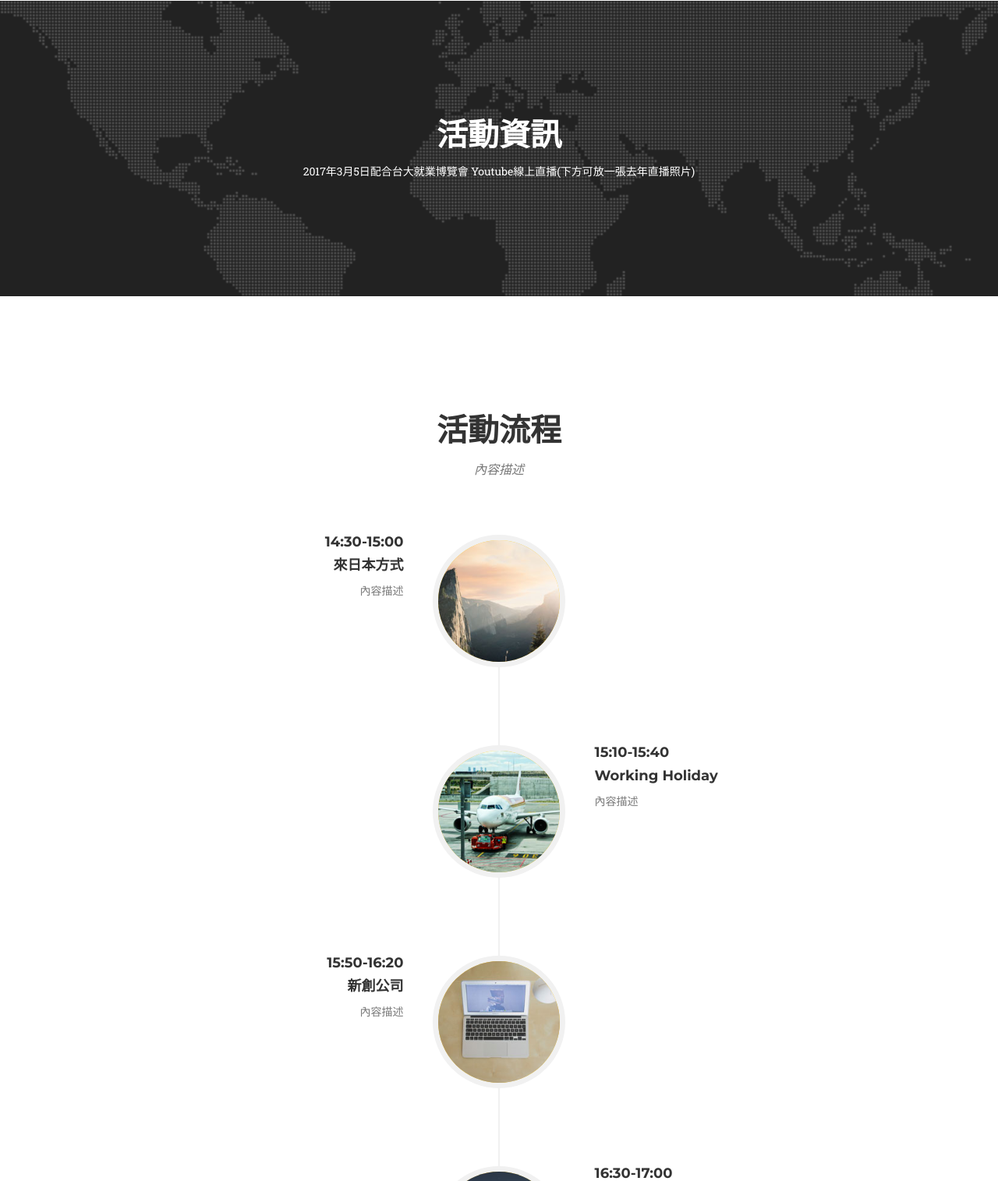
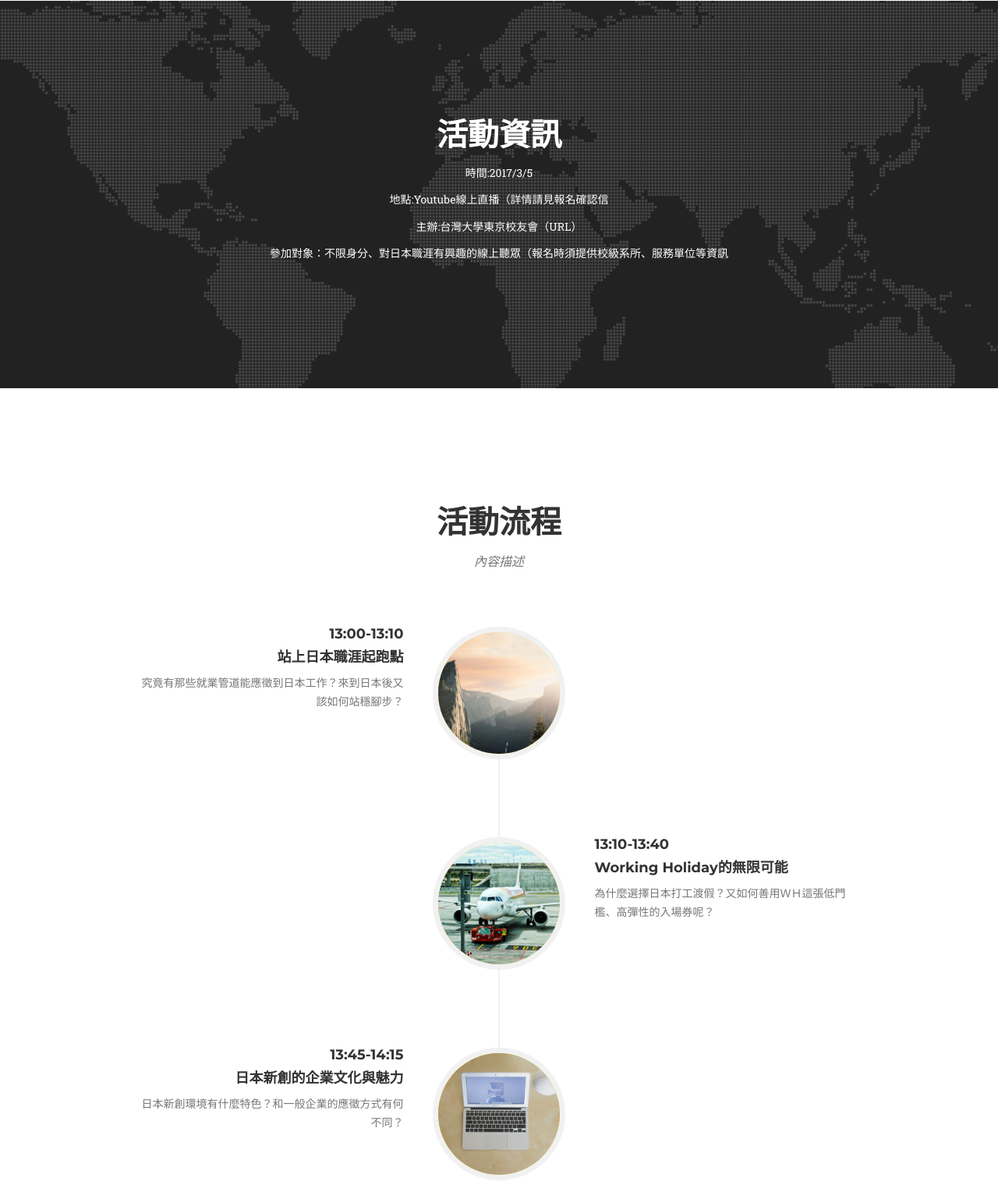
Before and after one commit to pptang/meet-ntu-career-tokyo, a plain HTML site: page index.html in a window 1280 px wide. Shown: the part 1285-2800 px from the top of the page at 78% size. Drawn offline with nearby package versions, Linux system fonts and the light colour scheme; a web font is replaced by a local one.

Commit message:
add wordings

```diff
--- a/index.html
+++ b/index.html
@@ -41,7 +41,7 @@
             <!-- Brand and toggle get grouped for better mobile display -->
             <div class="navbar-header page-scroll">
                 <button type="button" class="navbar-toggle" data-toggle="collapse" data-target="#bs-example-navbar-collapse-1">
-                    <span class="sr-only">Toggle navigation</span> Menu <i class="fa fa-bars"></i>
+                    <span class="sr-only">Toggle navigation</span> 選單 <i class="fa fa-bars"></i>
                 </button>
                 <a class="navbar-brand page-scroll" href="#page-top">Net x TokyoU</a>
             </div>
@@ -84,7 +84,7 @@
             <div class="intro-text">
 <!--                 <div class="intro-lead-in">Welcome To Our Studio!</div> -->
                 <div class="intro-heading">2017台灣大學日本職涯線上座談會</div>
-                <div class="intro-lead-in">你準備好了嗎...?</div>
+                <div class="intro-lead-in">－當海外工作成為一種趨勢－</div>
 <!--                 <a href="#services" class="page-scroll btn btn-xl">Tell Me More</a> -->
             </div>
         </div>
@@ -133,7 +133,10 @@
             <div class="row">
                 <div class="col-lg-12 text-center">
                     <h2 class="section-heading">活動資訊</h2>
-                    <div class="section-heading">2017年3月5日配合台大就業博覽會 Youtube線上直播(下方可放一張去年直播照片)</div>
+                    <p class="section-heading">時間:2017/3/5</p>
+                    <p class="section-heading">地點:Youtube線上直播（詳情請見報名確認信</p>
+                    <p class="section-heading">主辦:台灣大學東京校友會（URL）</p>
+                    <p class="section-heading">參加對象：不限身分、對日本職涯有興趣的線上聽眾（報名時須提供校級系所、服務單位等資訊</p>
                 </div>
             </div>
         </div>
@@ -157,11 +160,11 @@
                             </div>
                             <div class="timeline-panel">
                                 <div class="timeline-heading">
-                                    <h4>14:30-15:00</h4>
-                                    <h4 class="subheading">來日本方式</h4>
+                                    <h4>13:00-13:10</h4>
+                                    <h4 class="subheading">站上日本職涯起跑點</h4>
                                 </div>
                                 <div class="timeline-body">
-                                    <p class="text-muted">內容描述</p>
+                                    <p class="text-muted">究竟有那些就業管道能應徵到日本工作？來到日本後又該如何站穩腳步？</p>
                                 </div>
                             </div>
                         </li>
@@ -171,11 +174,11 @@
                             </div>
                             <div class="timeline-panel">
                                 <div class="timeline-heading">
-                                    <h4>15:10-15:40</h4>
-                                    <h4 class="subheading">Working Holiday</h4>
+                                    <h4>13:10-13:40</h4>
+                                    <h4 class="subheading">Working Holiday的無限可能</h4>
                                 </div>
                                 <div class="timeline-body">
-                                    <p class="text-muted">內容描述</p>
+                                    <p class="text-muted">為什麼選擇日本打工渡假？又如何善用ＷＨ這張低門檻、高彈性的入場券呢？</p>
                                 </div>
                             </div>
                         </li>
@@ -185,11 +188,11 @@
                             </div>
                             <div class="timeline-panel">
                                 <div class="timeline-heading">
-                                    <h4>15:50-16:20</h4>
-                                    <h4 class="subheading">新創公司</h4>
+                                    <h4>13:45-14:15</h4>
+                                    <h4 class="subheading">日本新創的企業文化與魅力</h4>
                                 </div>
                                 <div class="timeline-body">
-                                    <p class="text-muted">內容描述</p>
+                                    <p class="text-muted">日本新創環境有什麼特色？和一般企業的應徵方式有何不同？</p>
                                 </div>
                             </div>
                         </li>
@@ -199,17 +202,23 @@
                             </div>
                             <div class="timeline-panel">
                                 <div class="timeline-heading">
-                                    <h4>16:30-17:00</h4>
-                                    <h4 class="subheading">大手企業</h4>
+                                    <h4>14:20-14:50</h4>
+                                    <h4 class="subheading">知名大企業的求生心法</h4>
                                 </div>
                                 <div class="timeline-body">
-                                    <p class="text-muted">內容描述</p>
+                                    <p class="text-muted">進入大企業門檻高嗎？繪聲繪影的加班、應酬、性別等文化，該如何應對？</p>
                                 </div>
                             </div>
                         </li>
                         <li class="timeline-inverted">
                             <div class="timeline-image">
                                 <h3>END</h3>
+                            </div>
+                            <div class="timeline-panel">
+                                <div class="timeline-heading">
+                                    <h4>14:20-14:50</h4>
+                                    <h4 class="subheading">結語</h4>
+                                </div>
                             </div>
                         </li>
                     </ul>
```
